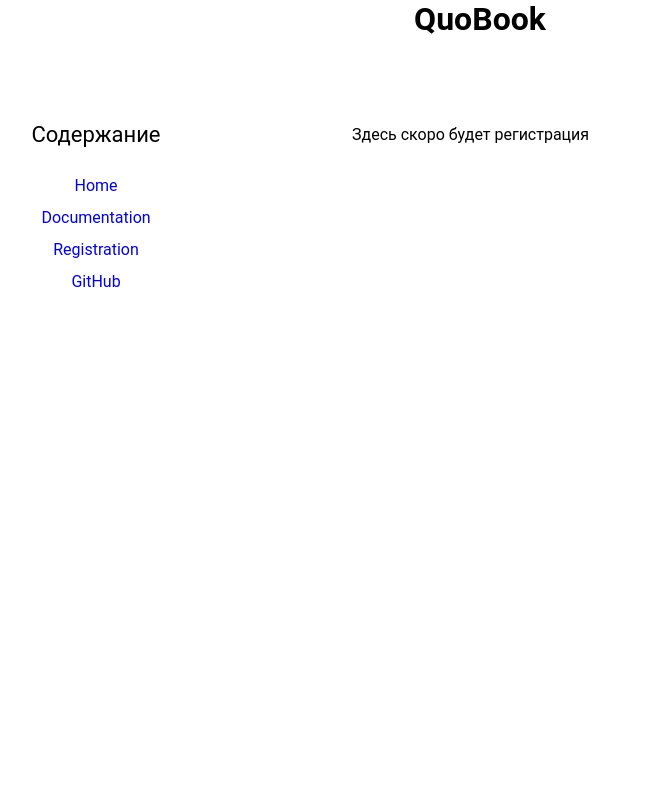
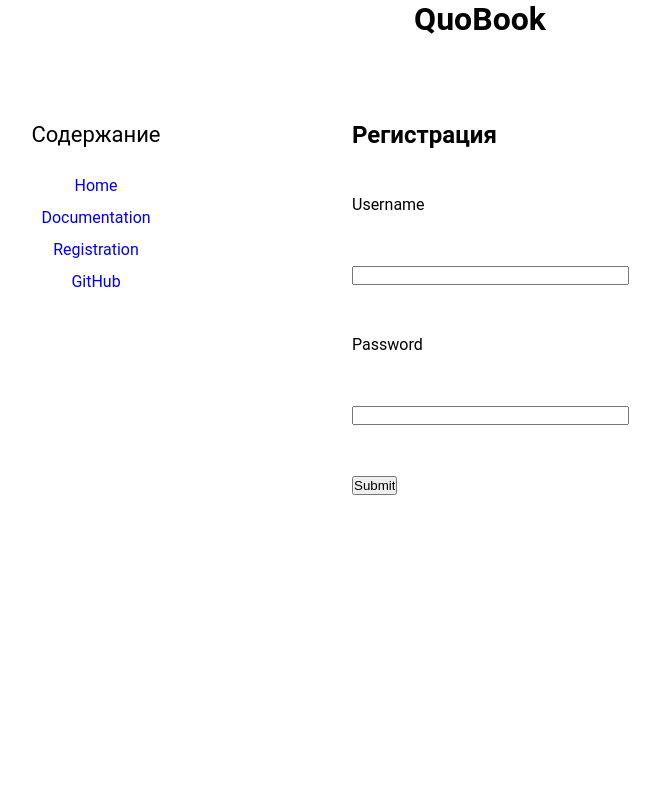
Before and after one commit to VGgog/QuoBook2.0, a Flask app: template app/templates/registration.html in a window 1280 px wide. Shown: the whole page, without its empty margins (160-820 px from the left). Run offline with Flask 2, Linux system fonts and the light colour scheme; the template is opened without the code that fills it: most values are stand-ins (such as "Sample title", 1, 10 or a date in 2020); form fields are guessed from the names that the template uses.

Commit message:
Add a registration form in html

```diff
--- a/app/templates/registration.html
+++ b/app/templates/registration.html
@@ -1,5 +1,17 @@
 {% extends "base.html" %}
 
 {% block content %}
-Здесь скоро будет регистрация
+<h2>Регистрация</h2>
+    <form action="" method="post" novalidate>
+        {{ form.hidden_tag() }}
+        <p>
+            {{ form.username.label }}<br>
+            {{ form.username(size=32) }}
+        </p>
+        <p>
+            {{ form.password.label }}<br>
+            {{ form.password(size=32) }}
+        </p>
+        <p>{{ form.submit() }}</p>
+    </form>
 {% endblock %}
```
